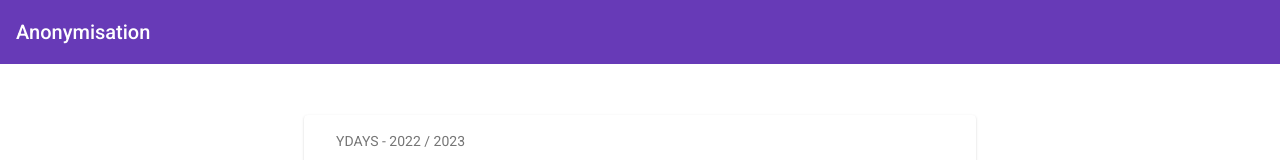
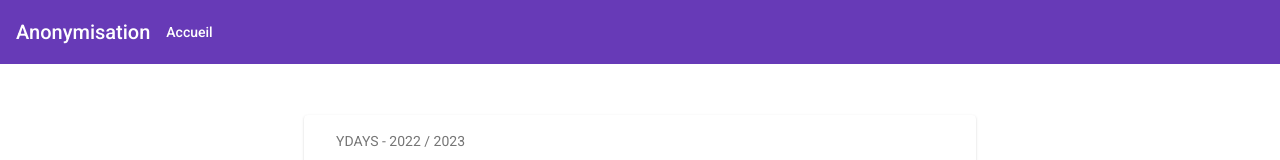
Before and after one commit to exploff/anonymisation_project, an Angular app in the folder front/: page / in a window 1280 px wide. Shown: the top 160 px of the page. Built offline with nearby package versions, Linux system fonts and the light colour scheme.

Commit message:
Add button home

```diff
--- a/front/src/app/app.component.html
+++ b/front/src/app/app.component.html
@@ -1,4 +1,7 @@
 <mat-toolbar color="primary">
   <span>Anonymisation</span>
+  <h1>
+    <button mat-button routerLink="/">Accueil</button>
+  </h1>
 </mat-toolbar>
 <router-outlet></router-outlet>
```
